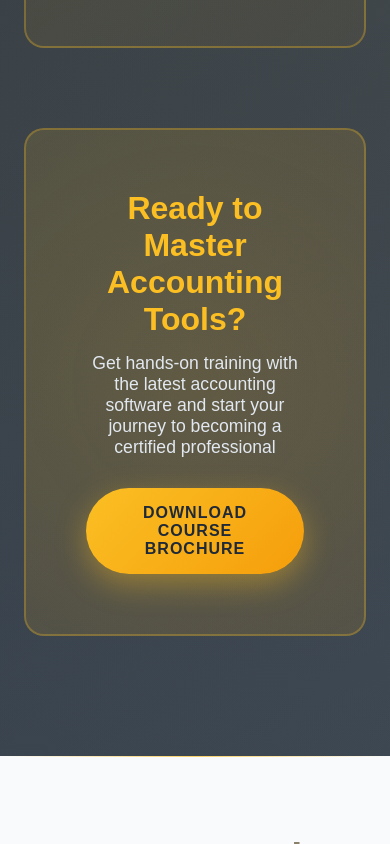
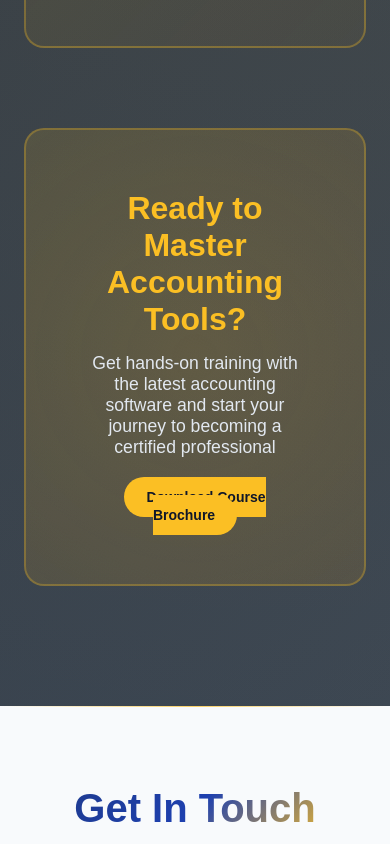
Before and after one commit to Jishad07/IUFA_Website, a React (Vite) app: page / in a window 390 px wide. Shown: the part 11156-12000 px from the top of the page. Built offline with nearby package versions, Linux system fonts and the light colour scheme; no server answers.

Commit message:
Resources completed with responsive

```diff
--- a/src/components/Resources.jsx
+++ b/src/components/Resources.jsx
@@ -198,7 +198,15 @@ export default function Resources() {
           <div className="resources-cta-content">
             <h3>Ready to Master Accounting Tools?</h3>
             <p>Get hands-on training with the latest accounting software and start your journey to becoming a certified professional</p>
-            <button className="resources-cta-btn">Download Course Brochure</button>
+            {/* <button className="resources-cta-btn">Download Course Brochure</button> */}
+            <a
+  href="/brochure.pdf"
+  target="_blank"
+  rel="noopener noreferrer"
+  className="success-cta-btn"
+>
+  Download Course Brochure
+</a>
           </div>
         </div>
       </div>
```
Also changed, not shown: 1 other file (tests, documents, lock files or other folders).
